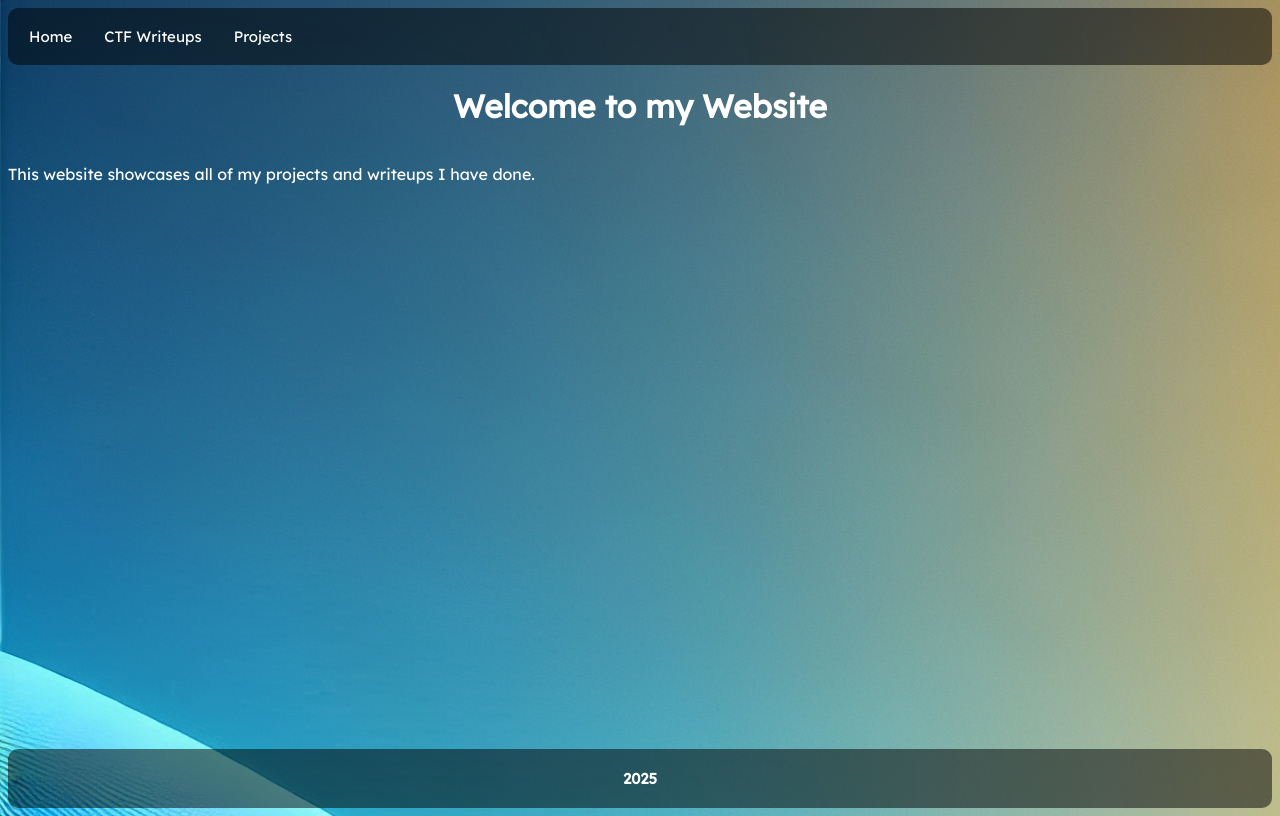
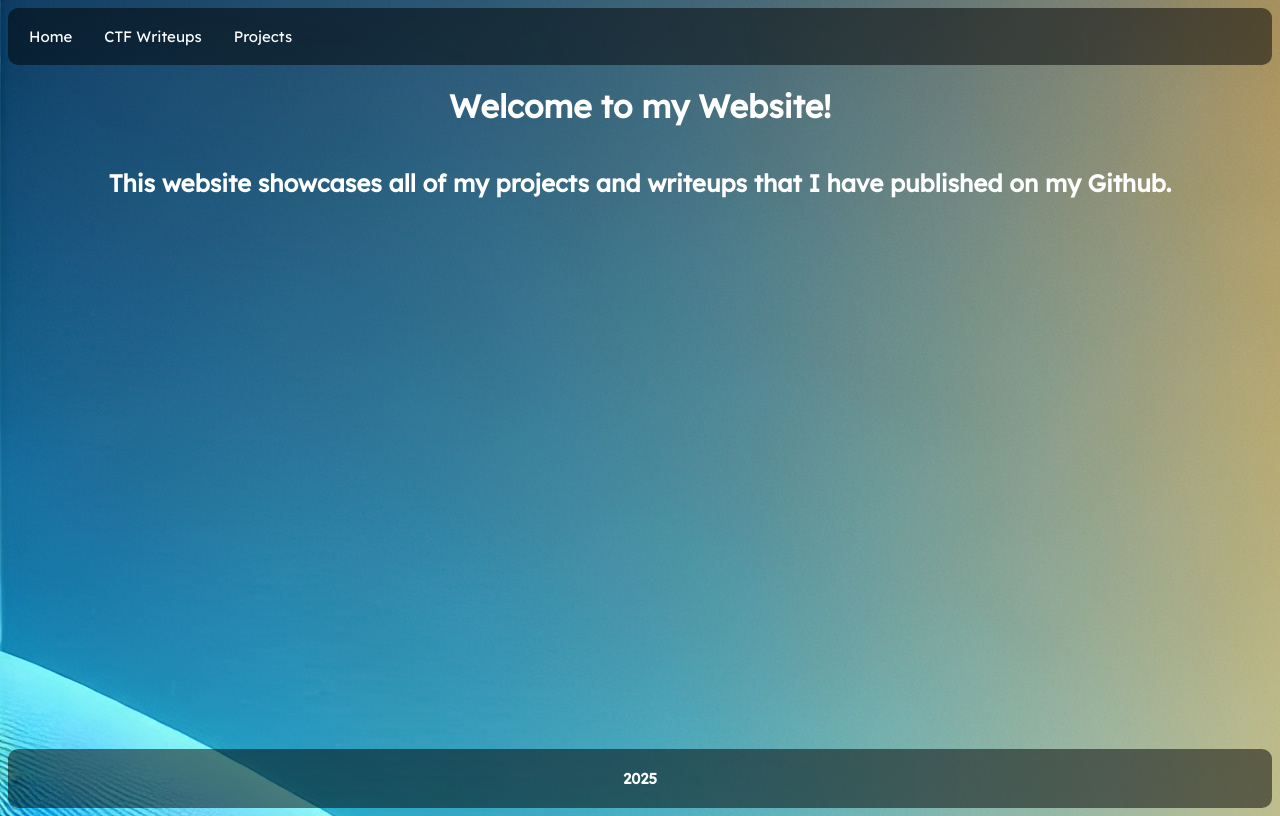
Before and after one commit to marcoparello/mparello-website, a plain HTML site: page index.html in a window 1280 px wide. Drawn offline with Linux system fonts and the light colour scheme.

Commit message:
Update index.html

```diff
--- a/index.html
+++ b/index.html
@@ -21,9 +21,9 @@
 
   <!-- Body-->
 
-  <h1> Welcome to my Website</h1>
+  <h1> Welcome to my Website!</h1>
 
-    <p> This website showcases all of my projects and writeups I have done.</p>
+    <h2> This website showcases all of my projects and writeups that I have published on my Github.</h2>
 
 
 
```
